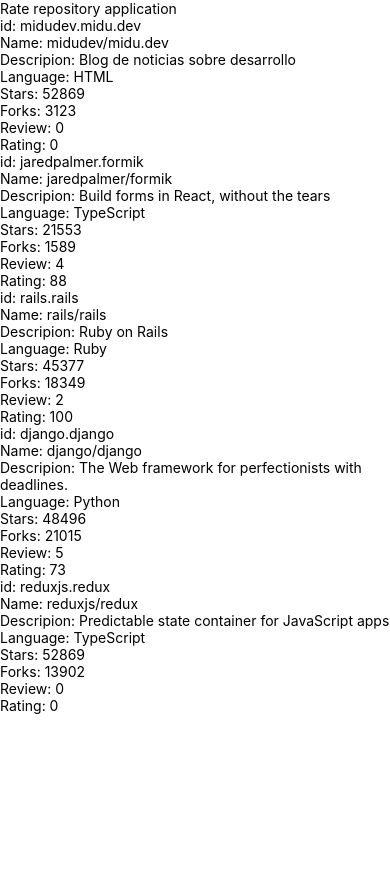
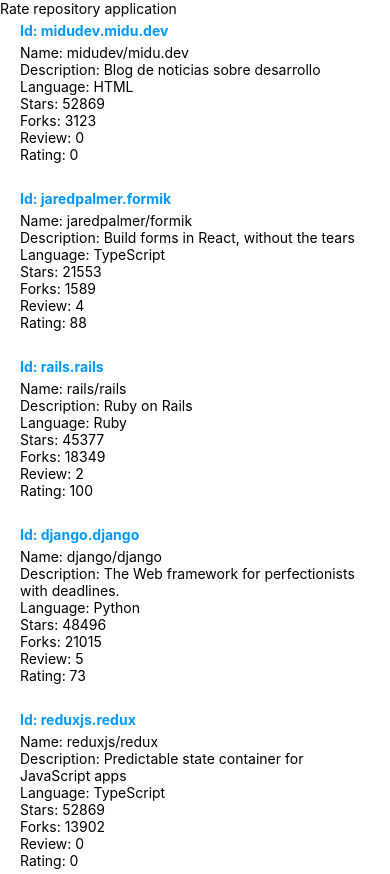
Before and after one commit to edufmass/reactnative-practice-raterepos, a React Native app in the folder app/: screen / in a window 390 px wide. Before the commit the page ends 844 px from the top, so only its background shows below. Built offline with nearby package versions, Linux system fonts and the light colour scheme.

Commit message:
repository item

```diff
--- /dev/null
+++ b/app/src/components/RepositoryItem.jsx
@@ -0,0 +1,33 @@
+import React from "react";
+import { StyleSheet, Text, View } from "react-native";
+
+const RepositoryItem = (props) => (
+    <View
+        key={props.id}
+        style={styles.container}
+    >
+        <Text style={styles.strong}>Id: {props.id}</Text>
+        <Text>Name: {props.fullName}</Text>
+        <Text>Description: {props.description}</Text>
+        <Text>Language: {props.language}</Text>
+        <Text>Stars: {props.stargazersCount}</Text>
+        <Text>Forks: {props.forksCount}</Text>
+        <Text>Review: {props.reviewCount}</Text>
+        <Text>Rating: {props.ratingAverage}</Text>
+    </View>
+);
+
+export default RepositoryItem;
+
+const styles = StyleSheet.create({
+    container: {
+        padding: 20,
+        paddingTop: 5,
+        paddingBottom: 5
+    },
+    strong: {
+        color: '#09f',
+        fontWeight: 'bold',
+        paddingBottom: 5
+    }
+});
--- a/app/src/components/RepositoryList.jsx
+++ b/app/src/components/RepositoryList.jsx
@@ -1,23 +1,20 @@
 import React from "react";
-import { Text, View } from "react-native";
+import { FlatList, Text, View } from "react-native";
 import repositories from "../data/repositories";
+import RepositoryItem from "./RepositoryItem";
 
 const RepositoryList = () => {
   return (
-      <View>
-          {repositories.map( repo => (
-              <View key={repo.id}>
-                  <Text>id: {repo.id}</Text>
-                  <Text>Name: {repo.fullName}</Text>
-                  <Text>Descripion: {repo.description}</Text>
-                  <Text>Language: {repo.language}</Text>
-                  <Text>Stars: {repo.stargazersCount}</Text>
-                  <Text>Forks: {repo.forksCount}</Text>
-                  <Text>Review: {repo.reviewCount}</Text>
-                  <Text>Rating: {repo.ratingAverage}</Text>
-              </View>
-          ))}
-      </View>
+      <FlatList
+          data={repositories}
+          ItemSeparatorComponent={ () => (
+              <Text> </Text>
+          )}
+          renderItem={ ({item: repo}) => (
+              <RepositoryItem {...repo} />
+          )}
+      >
+      </FlatList>
   );
 }
 
```
